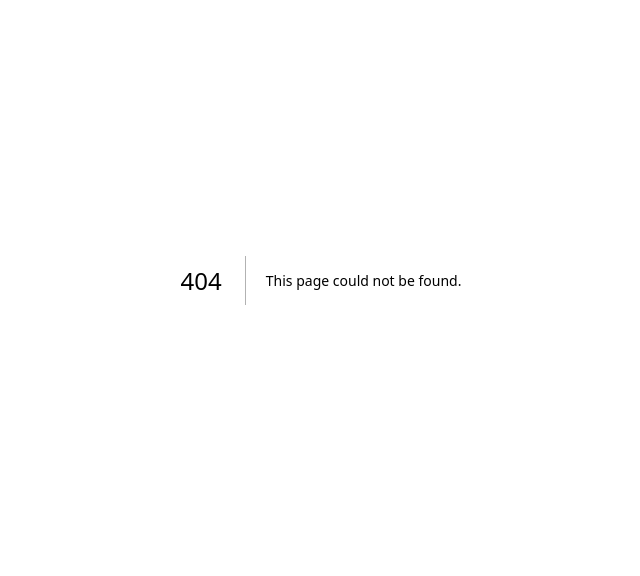
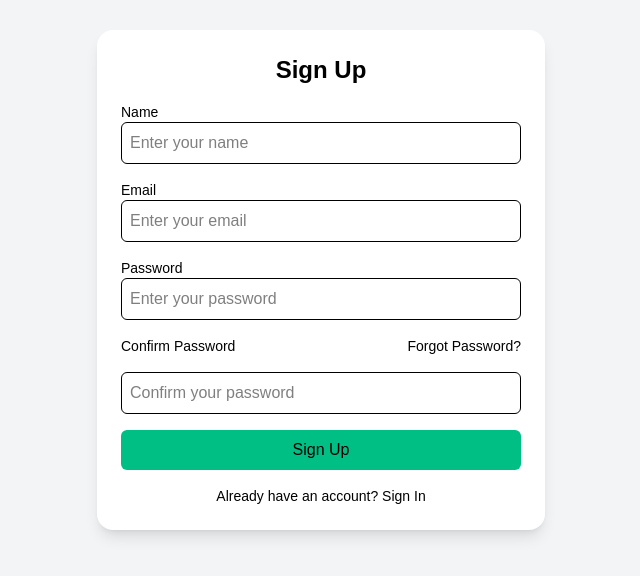
Before and after one commit to RigersUliu/ai-tourism-guide, a Next.js app: page /signup in a window 1280 px wide. Before the commit this address had no page. Shown: the part 120-696 px from the top of the page, without its empty margins (319-959 px from the left). Built offline with nearby package versions, Linux system fonts and the light colour scheme.

Commit message:
Added a sign up page and connected it with the login page, made small design changes.

```diff
--- a/src/app/globals.css
+++ b/src/app/globals.css
@@ -6,8 +6,9 @@
 }
 
 :root {
-  --background: #ffffff;
+  --background: #f3f3f3;
   --foreground: #171717;
+  --button-bg: #00bf84;
 }
 
 @media (prefers-color-scheme: dark) {
@@ -18,7 +19,12 @@
 }
 
 * {
-  color: black;
+  color: #000;
+}
+
+button {
+  background-color: var(--button-bg);
+  cursor: pointer;
 }
 
 body {
--- a/src/app/login/page.tsx
+++ b/src/app/login/page.tsx
@@ -9,35 +9,56 @@ const LoginPage = () => {
 
   const handleLogin = (e: React.FormEvent) => {
     e.preventDefault();
-    // Authentication logic (JWT/OAuth) will go here.
+    // Example: Assume authentication is successful for now
+    // You can add your actual authentication logic here (JWT, OAuth, etc.)
+
+    // After successful login, redirect to the map page
     router.push("/map");
   };
 
   return (
-    <div className="flex flex-col items-center justify-center min-h-screen bg-gray-100">
-      <h1 className="text-3xl font-bold">Login to Start Your Journey</h1>
-      <form className="mt-6 w-80" onSubmit={handleLogin}>
+    <div className="flex min-h-screen items-center justify-center bg-gray-100">
+      <div className="w-full max-w-md p-6 bg-white rounded-2xl shadow-lg">
+        <h2 className="text-2xl font-semibold text-center mb-4">Login</h2>
+        <form onSubmit={handleLogin} className="space-y-4">
+          <div>
+            <label className="block text-sm font-medium text-gray-700">
+              Username
+            </label>
             <input
               type="text"
-          placeholder="Username"
               value={username}
               onChange={(e) => setUsername(e.target.value)}
-          className="w-full p-3 mt-2 border border-gray-300 rounded"
+              className="w-full p-2 border rounded-md focus:ring focus:ring-blue-200"
+              placeholder="Enter your username"
             />
+          </div>
+          <div>
+            <label className="block text-sm font-medium text-gray-700">
+              Password
+            </label>
             <input
               type="password"
-          placeholder="Password"
               value={password}
               onChange={(e) => setPassword(e.target.value)}
-          className="w-full p-3 mt-4 border border-gray-300 rounded"
+              className="w-full p-2 border rounded-md focus:ring focus:ring-blue-200"
+              placeholder="Enter your password"
             />
+          </div>
           <button
             type="submit"
-          className="w-full p-3 mt-6 bg-blue-500 text-white rounded hover:bg-blue-600"
+            className="w-full --button-bg text-white py-2 rounded-md hover:bg-blue-700 cursor-pointer transition"
           >
             Login
           </button>
         </form>
+        <p className="text-center text-sm text-gray-600 mt-4">
+          Don't have an account?{" "}
+          <a href="/signup" className="text-blue-600 hover:underline">
+            Sign Up
+          </a>
+        </p>
+      </div>
     </div>
   );
 };
--- /dev/null
+++ b/src/app/signup/page.tsx
@@ -0,0 +1,106 @@
+"use client";
+
+import { useState } from "react";
+
+export default function SignUpPage() {
+  const [name, setName] = useState("");
+  const [email, setEmail] = useState("");
+  const [password, setPassword] = useState("");
+  const [confirmPassword, setConfirmPassword] = useState("");
+  const [error, setError] = useState("");
+
+  const handleSubmit = (e: { preventDefault: () => void; }) => {
+    e.preventDefault();
+    setError("");
+
+    if (!name || !email || !password || !confirmPassword) {
+      setError("All fields are required");
+      return;
+    }
+
+    if (password !== confirmPassword) {
+      setError("Passwords do not match");
+      return;
+    }
+
+    console.log("Submitting:", { name, email, password });
+    // Placeholder for sign-up logic
+  };
+
+  return (
+    <div className="flex min-h-screen items-center justify-center bg-gray-100">
+      <div className="w-full max-w-md p-6 bg-white rounded-2xl shadow-lg">
+        <h2 className="text-2xl font-semibold text-center mb-4">Sign Up</h2>
+        {error && <p className="text-red-500 text-sm text-center">{error}</p>}
+        <form onSubmit={handleSubmit} className="space-y-4">
+          <div>
+            <label className="block text-sm font-medium text-gray-700">
+              Name
+            </label>
+            <input
+              type="text"
+              value={name}
+              onChange={(e) => setName(e.target.value)}
+              className="w-full p-2 border rounded-md focus:ring focus:ring-blue-200"
+              placeholder="Enter your name"
+            />
+          </div>
+          <div>
+            <label className="block text-sm font-medium text-gray-700">
+              Email
+            </label>
+            <input
+              type="email"
+              value={email}
+              onChange={(e) => setEmail(e.target.value)}
+              className="w-full p-2 border rounded-md focus:ring focus:ring-blue-200"
+              placeholder="Enter your email"
+            />
+          </div>
+          <div>
+            <label className="block text-sm font-medium text-gray-700">
+              Password
+            </label>
+            <input
+              type="password"
+              value={password}
+              onChange={(e) => setPassword(e.target.value)}
+              className="w-full p-2 border rounded-md focus:ring focus:ring-blue-200"
+              placeholder="Enter your password"
+            />
+          </div>
+          <div className="flex justify-between items-center">
+            <label className="block text-sm font-medium text-gray-700">
+              Confirm Password
+            </label>
+            <a
+              href="/forgot-password"
+              className="text-blue-600 text-sm hover:underline"
+            >
+              Forgot Password?
+            </a>
+          </div>
+          <input
+            type="password"
+            value={confirmPassword}
+            onChange={(e) => setConfirmPassword(e.target.value)}
+            className="w-full p-2 border rounded-md focus:ring focus:ring-blue-200"
+            placeholder="Confirm your password"
+          />
+          <button
+            type="submit"
+            className="w-full bg-blue-600 text-white py-2 rounded-md hover:bg-blue-700 transition"
+          >
+            Sign Up
+          </button>
+        </form>
+        <p className="text-center text-sm text-gray-600 mt-4">
+          Already have an account?{" "}
+          <a href="/login" className="text-blue-600 hover:underline">
+            Sign In
+          </a>
+        </p>
+      </div>
+    </div>
+  );
+}
```
Lines whose indentation alone changed are shown as unchanged.
